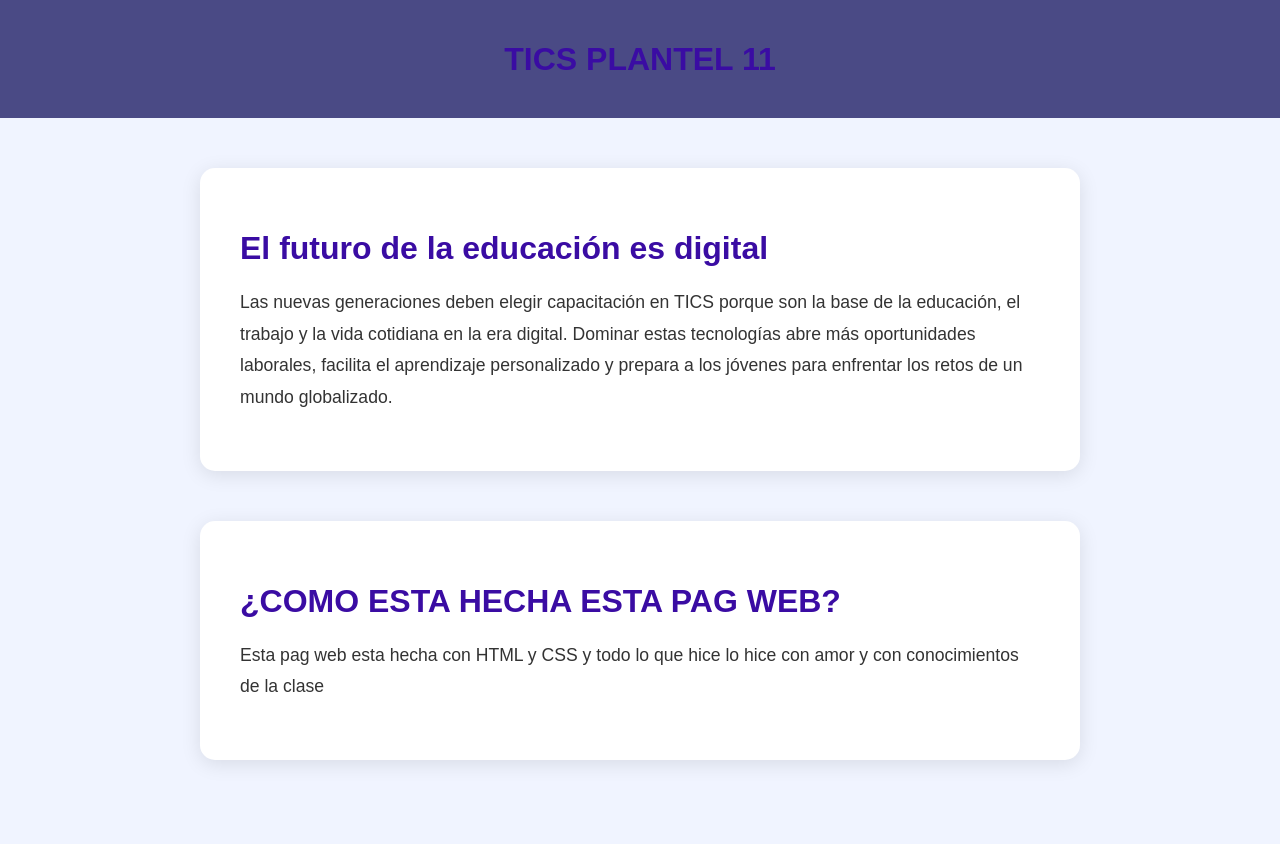
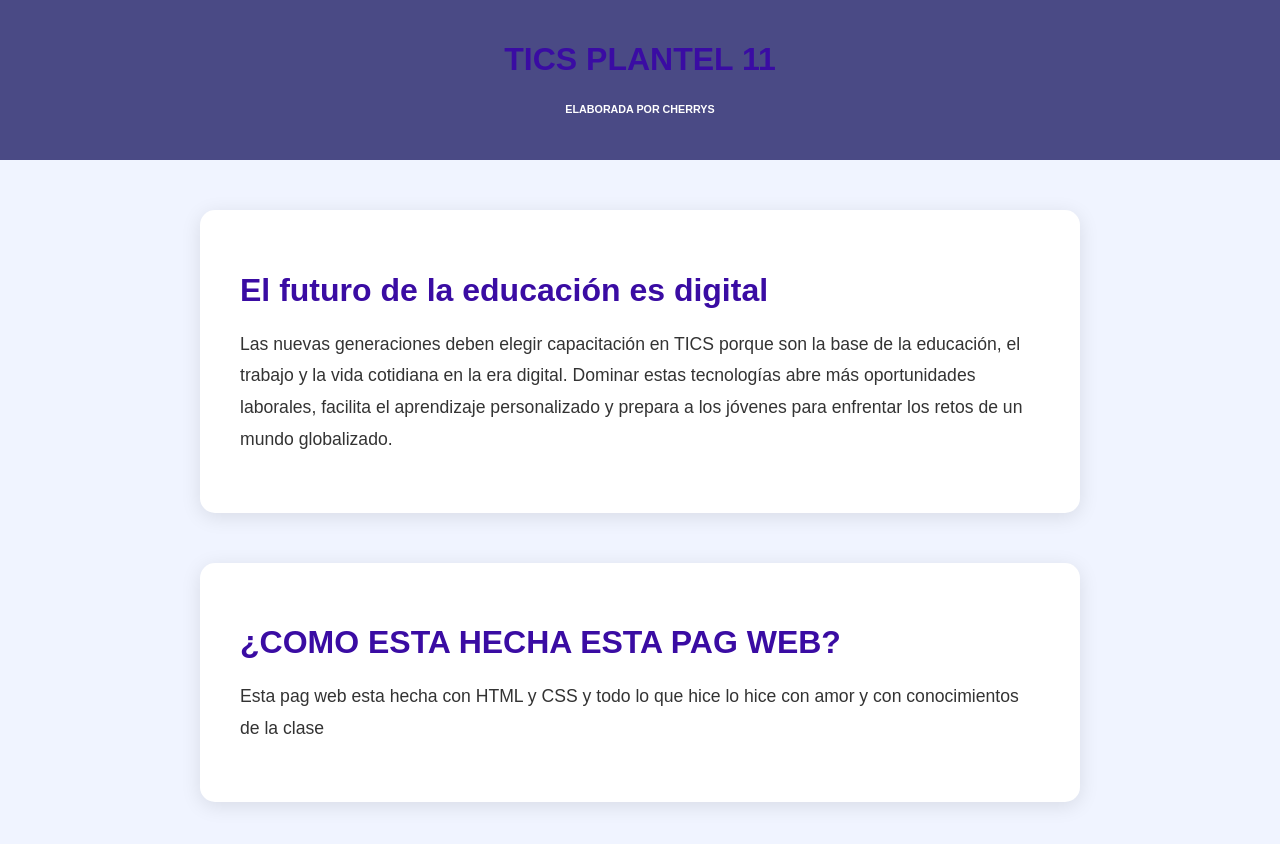
Before and after one commit to oliverlopez17/mi-web, a website: page public/index.html in a window 1280 px wide. Before the commit the page ends 810 px from the top, so only its background shows below. Drawn offline with Linux system fonts and the light colour scheme.

Commit message:
agg quie elaboro esto

```diff
--- a/public/index.html
+++ b/public/index.html
@@ -11,6 +11,7 @@
 
   <header>
     <h1>TICS PLANTEL 11 </h1>
+    <h6> ELABORADA POR CHERRYS</h6>
   </header>
   <div class="contenedor">
 
```
